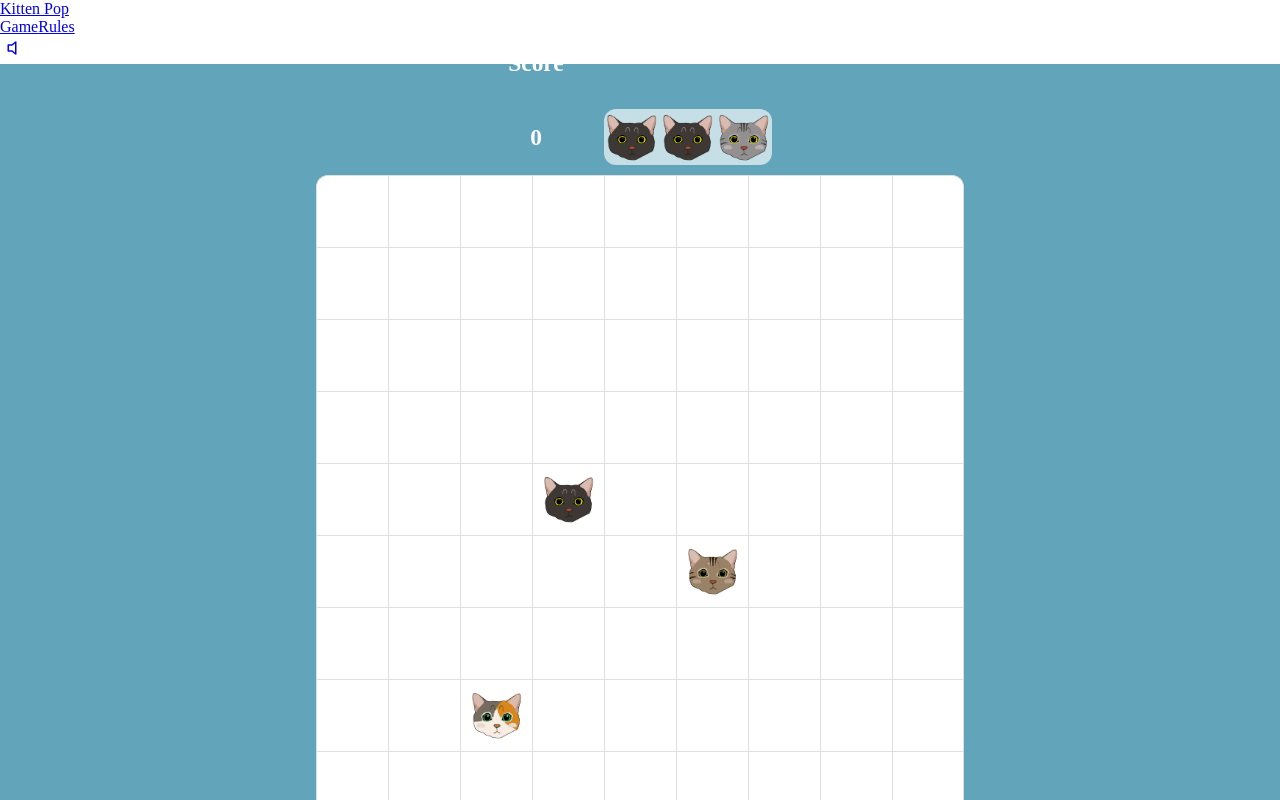
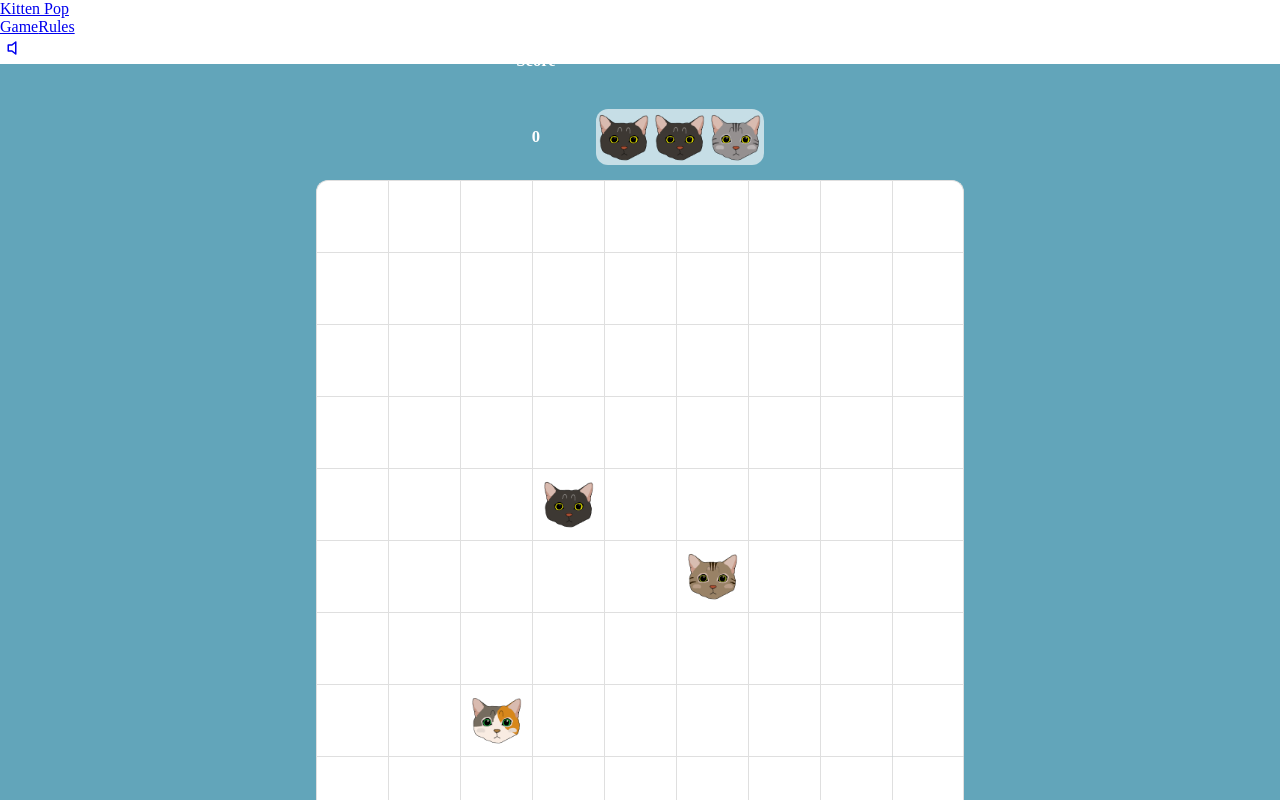
Before and after one commit to MichaelDurfey/bloomingcats, a React app: page /game in a window 1280 px wide. Built offline with nearby package versions, Linux system fonts and the light colour scheme.

Commit message:
style fix for score font size and margin

```diff
--- a/src/client/components/Game/Score.jsx
+++ b/src/client/components/Game/Score.jsx
@@ -8,12 +8,12 @@ export default function Board() {
   return (
     <div className={scoreContainer}>
       <div className={scoreText}>
-        <h3>
+        <h5>
           Score
-        </h3>
-        <h3 className={scoreNumber}>
+        </h5>
+        <h5 className={scoreNumber}>
           {score }
-        </h3>
+        </h5>
       </div>
     </div>
   );
--- a/src/client/styles/Board.css
+++ b/src/client/styles/Board.css
@@ -45,6 +45,7 @@
   height: 85px;
   align-items: flex-end;
   justify-content: center;
+  margin-bottom: 5px;
 }
 :local(.nextAndScore) {
   margin-left: 10px;
```
